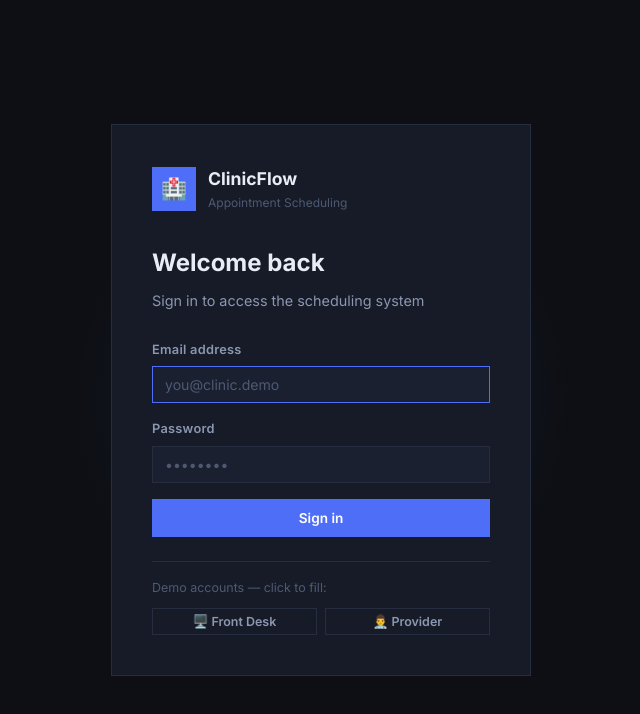
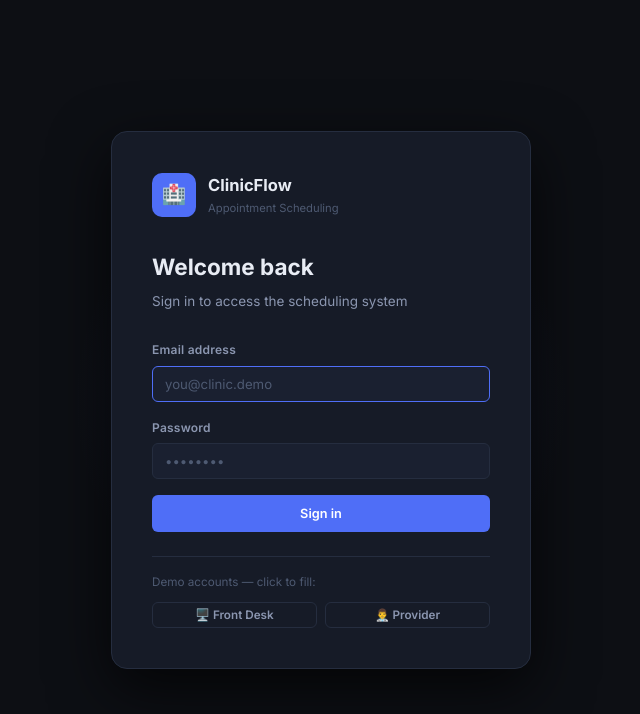
Before and after one commit to Abhinav-1612/BUSY_clinic-scheduler, a React app in the folder frontend/: page /login in a window 1280 px wide. Shown: the top 714 px of the page, without its empty margins (319-959 px from the left). Built offline with nearby package versions, Linux system fonts and the light colour scheme; no server answers; the HTML template or start-up script is replaced by a standard one.

Commit message:
fix: correct CSS :root structure — light theme block was nested inside :root breaking layout

```diff
--- a/frontend/src/index.css
+++ b/frontend/src/index.css
@@ -1,4 +1,4 @@
-/* ── Design Tokens ───────────────────────────────────────────────────────── */
+/* ── Design Tokens (Dark — default) ────────────────────────────────────── */
 :root {
   --bg-base: #0d0f14;
   --bg-card: #161b27;
@@ -28,7 +28,20 @@
   --cyan: #22d3ee;
   --cyan-light: rgba(34, 211, 238, 0.12);
 
-/* ── Light Theme Token Overrides ────────────────────────────────────────── */
+  --radius-sm: 6px;
+  --radius: 10px;
+  --radius-lg: 16px;
+
+  --shadow-card: 0 4px 24px rgba(0, 0, 0, 0.4);
+  --shadow-modal: 0 20px 60px rgba(0, 0, 0, 0.7);
+
+  --transition: 0.18s ease;
+
+  --sidebar-w: 240px;
+  --header-h: 60px;
+}
+
+/* ── Light Theme Overrides ───────────────────────────────────────────────── */
 [data-theme="light"] {
   --bg-base: #f0f4ff;
   --bg-card: #ffffff;
@@ -62,25 +75,6 @@
   --shadow-modal: 0 20px 60px rgba(79, 110, 247, 0.15);
 }
 
-/* ── Base :root tokens ───────────────────────────────────────────────────── */
-:root {
-  --radius-sm: 6px;
-  --radius: 10px;
-  --radius-lg: 16px;
-
-  --shadow-card: 0 4px 24px rgba(0, 0, 0, 0.4);
-  --shadow-modal: 0 20px 60px rgba(0, 0, 0, 0.7);
-
-  --transition: 0.18s ease;
-
-  --sidebar-w: 240px;
-  --header-h: 60px;
-}
-
-/* ── Theme transition ────────────────────────────────────────────────────── */
-body {
-  transition: background-color 0.25s ease, color 0.25s ease;
-}
 
 /* ── Reset ────────────────────────────────────────────────────────────────── */
 *, *::before, *::after { box-sizing: border-box; margin: 0; padding: 0; }
```
